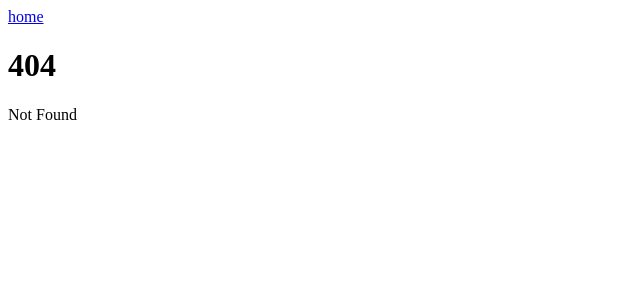
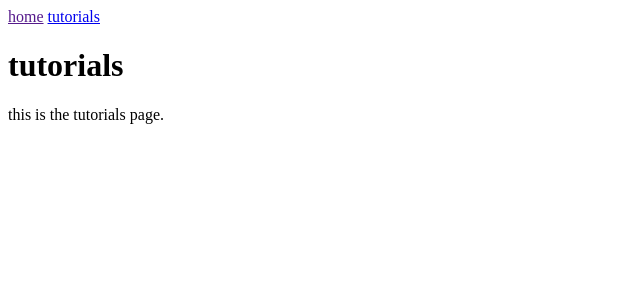
Before and after one commit to akselkristoffersen/akselkristoffersen.github.io, a SvelteKit app: page /tutorials in a window 1280 px wide. Before the commit this address had no page. Shown: the top 300 px of the page, without its empty margins (0-640 px from the left). Built offline with nearby package versions, Linux system fonts and the light colour scheme.

Commit message:
Add tutorials

```diff
--- a/src/routes/+layout.svelte
+++ b/src/routes/+layout.svelte
@@ -3,7 +3,8 @@
 </script>
 
 <nav>
-	<a href="{base}/">home</a>
+	<a href="{base}">home</a>
+	<a href="{base}/tutorials">tutorials</a>
 </nav>
 
 <slot />
--- /dev/null
+++ b/src/routes/tutorials/+page.svelte
@@ -0,0 +1,2 @@
+<h1>tutorials</h1>
+<p>this is the tutorials page.</p>
```
